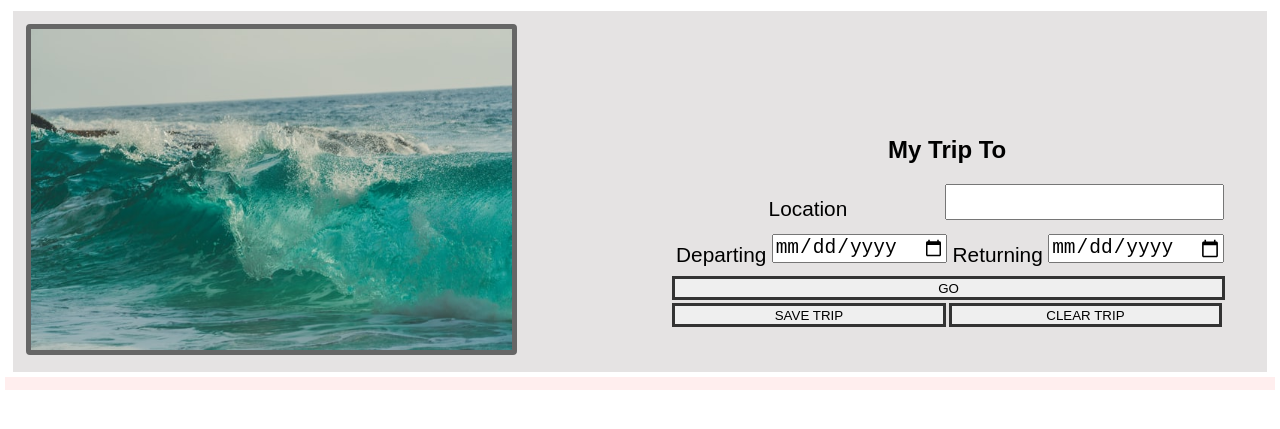
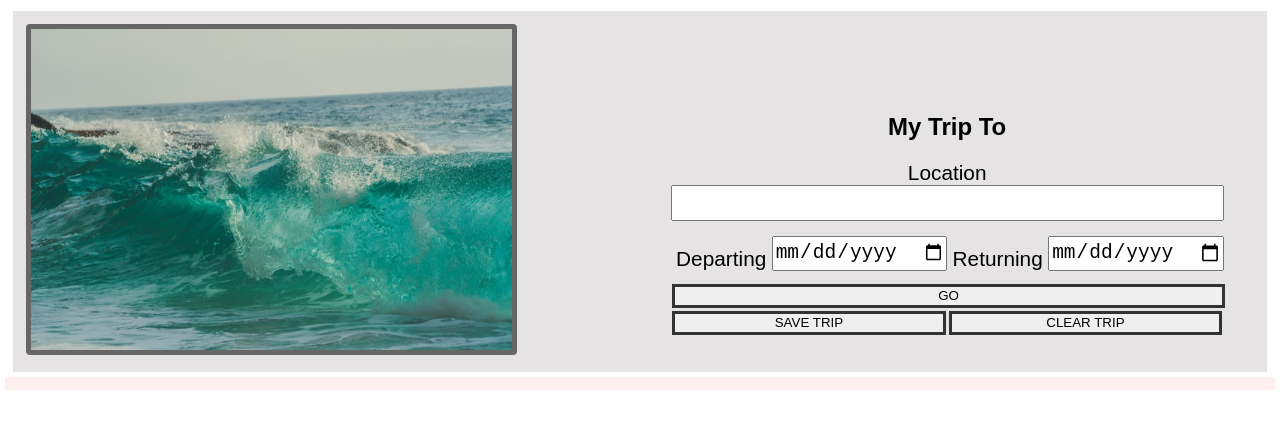
Before and after one commit to lenuza/travel-app, a website built with webpack: page src/client/views/index.html in a window 1280 px wide. Shown: the part 127-556 px from the top of the page. Built offline with nearby package versions, Linux system fonts and the light colour scheme.

Commit message:
added styling for larger screens

```diff
--- a/src/client/styles/styles.scss
+++ b/src/client/styles/styles.scss
@@ -172,7 +172,18 @@ footer {
         width: 100%;
         display: flex;
         flex-wrap: nowrap;
-        flex-direction: row;
+
+        .form-button {
+            box-sizing: border-box;
+            width: 100%;
+            text-transform: uppercase;
+            margin: 0.1em 0;
+            padding: 0;
+        }
+    }
+
+    .form-section-destination {
+        flex-direction: column;
 
         label {
             width: 100%;
@@ -183,14 +194,15 @@ footer {
             width: 100%;
             height: 1.5em;
         }
+    }
 
-        .form-button {
-            box-sizing: border-box;
-            width: 100%;
-            text-transform: uppercase;
-            margin: 0.1em 0;
-            padding: 0;
-        }
+    .form-section-date {
+            flex-wrap: nowrap;
+            flex-direction: row;
+
+            .trip-date {
+                width: 45%;
+            }
     }
 
 
--- a/src/client/views/index.html
+++ b/src/client/views/index.html
@@ -26,15 +26,15 @@
             <h2>my trip to</h2>
             <div class="trip-info">
                 <form action="">
-                    <div class="form-section">
+                    <div class="form-section form-section-destination">
                         <label for="trip-destination">location</label>
                         <input type="text" name="trip-destination" id="trip-destination">
                     </div>
-                    <div class="form-section">
-                        <label for="start-date">departing</label>
-                        <input type="date" name="start-date" id="start-date">
-                        <label for="return-date">returning</label>
-                        <input type="date" name="return-date" id="return-date">
+                    <div class="form-section form-section-date">
+                        <label class="trip-date" for="start-date">departing</label>
+                        <input class="trip-date" type="date" name="start-date" id="start-date">
+                        <label class="trip-date" for="return-date">returning</label>
+                        <input class="trip-date" type="date" name="return-date" id="return-date">
                     </div>
                     <button type="button" class="form-button" id="button">go</button>
                 </form>
```
